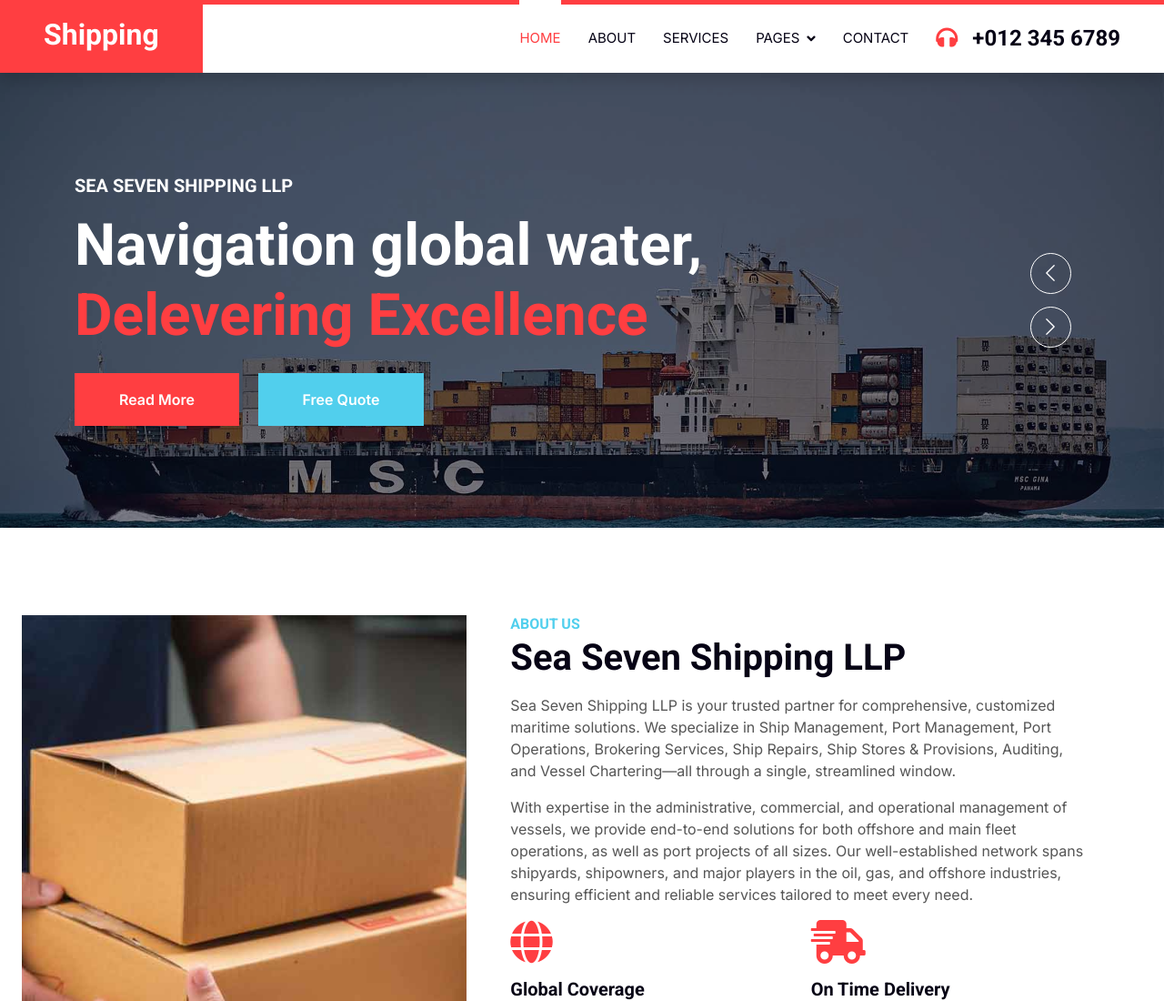
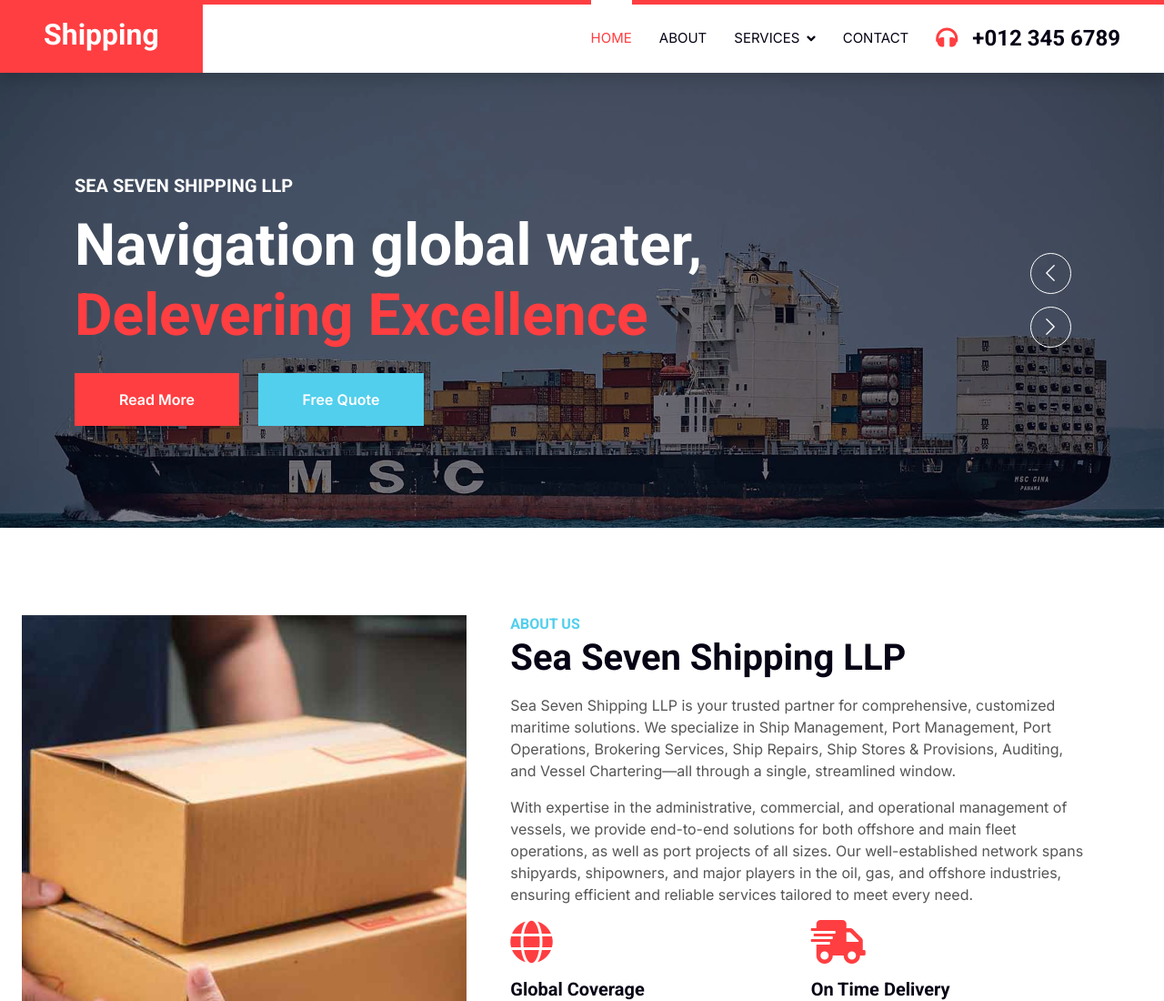
Before and after one commit to abhishek83038/sea-seven-shipping, a plain HTML site: page index.html in a window 1280 px wide. Shown: the top 1100 px of the page at 91% size. Drawn offline with nearby package versions, Linux system fonts and the light colour scheme.

Commit message:
second commit

```diff
--- a/index.html
+++ b/index.html
@@ -52,20 +52,29 @@
         <div class="collapse navbar-collapse" id="navbarCollapse">
             <div class="navbar-nav ms-auto p-4 p-lg-0">
                 <a href="index.html" class="nav-item nav-link active">Home</a>
-                <a href="about.html" class="nav-item nav-link">About</a>
-                <a href="service.html" class="nav-item nav-link">Services</a>
+                <a href="#" class="nav-item nav-link">About</a>
+                <!-- <a href="#" class="nav-item nav-link">Services</a> -->
                 <div class="nav-item dropdown">
-                    <a href="#" class="nav-link dropdown-toggle" data-bs-toggle="dropdown">Pages</a>
+                    <a href="#" class="nav-link dropdown-toggle" data-bs-toggle="dropdown">Services</a>
                     <div class="dropdown-menu fade-up m-0">
-                        <a href="price.html" class="dropdown-item">Pricing Plan</a>
-                        <a href="feature.html" class="dropdown-item">Features</a>
+                        <a href="#" class="dropdown-item">Services</a>
+                        <a href="#" class="dropdown-item">Services</a>
+                        <a href="#" class="dropdown-item">Services</a>
+                        <a href="#" class="dropdown-item">Services</a>
+                        <a href="#" class="dropdown-item">Services</a>
+                        <a href="#" class="dropdown-item">Services</a>
+                        <a href="#" class="dropdown-item">Services</a>
+                        <a href="#" class="dropdown-item">Services</a>
+                        <a href="#" class="dropdown-item">Services</a>
+                        <a href="#" class="dropdown-item">Services</a>
+                        <!-- <a href="feature.html" class="dropdown-item">Features</a>
                         <a href="quote.html" class="dropdown-item">Free Quote</a>
                         <a href="team.html" class="dropdown-item">Our Team</a>
                         <a href="testimonial.html" class="dropdown-item">Testimonial</a>
-                        <a href="404.html" class="dropdown-item">404 Page</a>
+                        <a href="404.html" class="dropdown-item">404 Page</a> -->
                     </div>
                 </div>
-                <a href="contact.html" class="nav-item nav-link">Contact</a>
+                <a href="#" class="nav-item nav-link">Contact</a>
             </div>
             <h4 class="m-0 pe-lg-5 d-none d-lg-block"><i class="fa fa-headphones text-primary me-3"></i>+012 345 6789</h4>
         </div>
```
